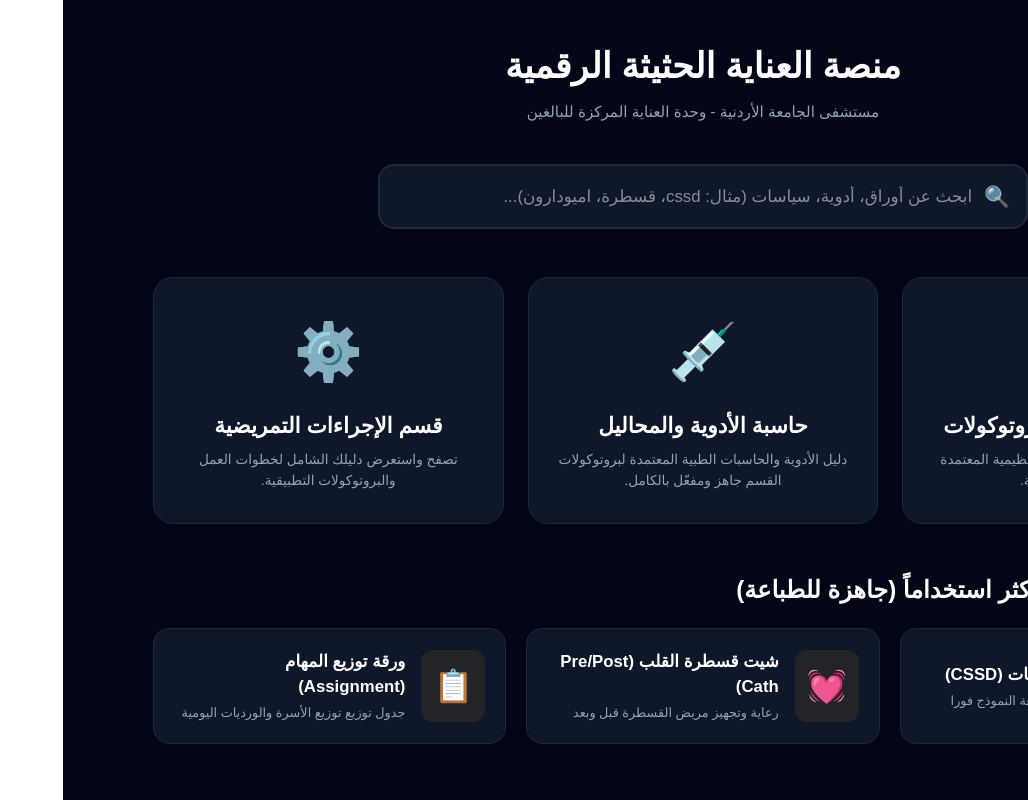
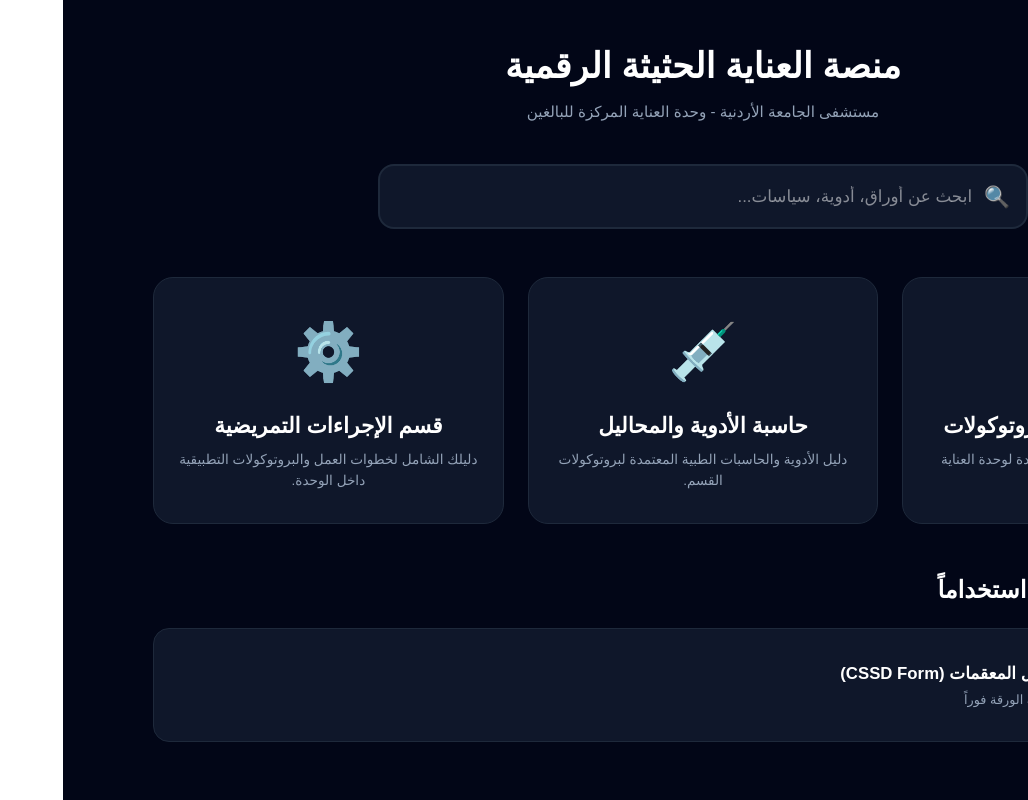
Before and after one commit to samcashbmwusa/icu-adult-infusion-calculator, a Next.js app: page /dashboard in a window 1280 px wide. Shown: the whole page, without its empty margins (252-1280 px from the left). Built offline with nearby package versions, Linux system fonts and the light colour scheme.

Commit message:
Add most used print forms file section to home layout dashboard

```diff
--- a/app/dashboard/page.tsx
+++ b/app/dashboard/page.tsx
@@ -17,9 +17,9 @@
   const [searchTerm, setSearchTerm] = useState<string>('');
   const [selectedPdf, setSelectedPdf] = useState<string | null>(null);
 
-  // 🔍 قاعدة البيانات المركزية الشاملة والمطورة (تشمل الأوراق والنماذج الجاهزة للطباعة)
+  // 🔍 قاعدة البيانات المركزية (يمكنك إضافة أي أوراق جديدة هنا مستقبلاً)
   const allItems: SearchItem[] = [
-    // 📄 السياسات
+    // 📄 قسم السياسات
     {
       id: 1,
       title: "Allow Natural Death (AND)",
@@ -35,7 +35,7 @@
       keywords: ["dama", "الخروج رغم النصيحة", "خروج", "توقيع خروج"]
     },
 
-    // ⚙️ الإجراءات العمليّة
+    // ⚙️ قسم الإجراءات العمليّة
     {
       id: 3,
       title: "Anti-Embolism Stocking (الإجراء العملي)",
@@ -92,7 +92,7 @@
       title: "Amiodarone (Cordarone) - حاسبة الجرعات والمحاليل",
       type: 'medication',
       slug: "amiodarone",
-      keywords: ["amiodarone", "cordarone", "أميودارون", "اميودارون", "كوردارون", "تنظيم ضربات", "اضطراب القلب"]
+      keywords: ["amiodarone", "cordarone", "أميودارون", "اميودارون", "كوردارون", "تنظيم ضربات", "اضطراب القلت"]
     },
     {
       id: 11,
@@ -102,27 +102,13 @@
       keywords: ["aggrastat", "tirofiban", "أغراستات", "اغراستات", "تيروفيبان", "مسيل", "جلطة محتشمة"]
     },
 
-    // 📝 الأوراق والنماذج الأكثر استخداماً
+    // 🖨️ قسم الأوراق الأكثر استخداماً (يمكنك إضافة أي ورقة هنا مستقبلاً لكي تظهر في البحث التلقائي أيضاً)
     {
       id: 12,
       title: "ورقة طلب وتوصيل المعقمات (CSSD Form)",
       type: 'form',
       pdfUrl: "https://drive.google.com/file/d/1FH_c3jgFS8dvuMyiGaFo88-1KVUhPJd-/preview",
-      keywords: ["cssd", "تعقيم", "مغسلة", "ادوات معقمة", "توصيل تعقيم"]
-    },
-    {
-      id: 13,
-      title: "نموذج الرعاية قبل وبعد قسطرة القلب (Pre/Post Cath Sheet)",
-      type: 'form',
-      pdfUrl: "https://drive.google.com/file/d/1vJUFXvmf8dDb9RKUI7uLRmyiAUE5pGfo/preview",
-      keywords: ["cath", "pre cath", "post cath", "قسطرة", "القلب", "قسطره", "شيت قسطرة"]
-    },
-    {
-      id: 14,
-      title: "ورقة توزيع المهام والأسرة (Assignment Sheet)",
-      type: 'form',
-      pdfUrl: "https://drive.google.com/file/d/1wO-PvVfnUIYn9bzq3dPielokQ0mmPCy2/preview",
-      keywords: ["assignment", "مهام", "توزيع", "اسرة", "شفت", "الدوام اليومي"]
+      keywords: ["cssd", "تعقيم", "نموذج تعقيم", "اوراق"]
     }
   ];
 
@@ -157,6 +143,9 @@
 
   const filteredResults = getFilteredResults();
 
+  // تصفية العناصر المخصصة لملف الأوراق الأكثر استخداماً فقط لعرضها في الأسفل
+  const formItems = allItems.filter(item => item.type === 'form');
+
   return (
     <div style={{ backgroundColor: '#020617', minHeight: '100vh', padding: '40px 16px', fontFamily: 'sans-serif', color: '#f8fafc' }} dir="rtl">
 
@@ -176,7 +165,7 @@
           <span style={{ fontSize: '1.3rem', marginLeft: '12px' }}>🔍</span>
           <input
             type="text"
-            placeholder="ابحث عن أوراق، أدوية، سياسات (مثال: cssd، قسطرة، اميودارون)..."
+            placeholder="ابحث عن أوراق، أدوية، سياسات..."
             value={searchTerm}
             onChange={(e) => setSearchTerm(e.target.value)}
             style={{ width: '100%', padding: '14px 0', backgroundColor: 'transparent', border: 'none', color: '#ffffff', fontSize: '1.05rem', outline: 'none' }}
@@ -215,18 +204,18 @@
                     color: item.type === 'policy' ? '#10b981' : item.type === 'procedure' ? '#3b82f6' : item.type === 'medication' ? '#ec4899' : '#eab308',
                     border: `1px solid ${item.type === 'policy' ? '#10b98130' : item.type === 'procedure' ? '#3b82f630' : item.type === 'medication' ? '#ec489930' : '#eab30830'}`
                   }}>
-                    {item.type === 'policy' ? '📄 سياسة' : item.type === 'procedure' ? '⚙️ إجراء' : item.type === 'medication' ? '💉 دواء' : '🖨️ نموذج للطباعة'}
+                    {item.type === 'policy' ? '📄 سياسة' : item.type === 'procedure' ? '⚙️ إجراء' : item.type === 'medication' ? '💉 دواء' : '🖨️ نموذج'}
                   </span>
                 </div>
               ))
             ) : (
-              <div style={{ padding: '16px', textAlign: 'center', color: '#94a3b8', fontSize: '0.9rem' }}>❌ لم نجد نتائج متطابقة للبحث.</div>
+              <div style={{ padding: '16px', textAlign: 'center', color: '#94a3b8', fontSize: '0.9rem' }}>❌ لم نجد نتائج متطابقة.</div>
             )}
           </div>
         )}
       </div>
 
-      {/* 📁 الأقسام الرئيسية (3 كروت متناسقة) */}
+      {/* 📁 الأقسام الثلاثة الرئيسية الافتراضية */}
       <div style={{ display: 'grid', gridTemplateColumns: 'repeat(auto-fit, minmax(280px, 1fr))', gap: '24px', maxWidth: '1100px', margin: '0 auto 48px auto' }}>
         <div
           onClick={() => router.push('/policies')}
@@ -236,7 +225,7 @@
         >
           <div style={{ fontSize: '3.5rem', marginBottom: '16px' }}>📁</div>
           <h2 style={{ fontSize: '1.35rem', fontWeight: 'bold', color: '#ffffff', margin: '0 0 8px 0' }}>قسم السياسات والبروتوكولات</h2>
-          <p style={{ fontSize: '0.85rem', color: '#94a3b8', margin: '0', lineHeight: '1.5' }}>تصفح واستعرض الـ 40 سياسة التنظيمية المعتمدة لوحدة العناية الحثيثة.</p>
+          <p style={{ fontSize: '0.85rem', color: '#94a3b8', margin: '0', lineHeight: '1.5' }}>تصفح السياسات التنظيمية المعتمدة لوحدة العناية الحثيثة.</p>
         </div>
 
         <div
@@ -247,7 +236,7 @@
         >
           <div style={{ fontSize: '3.5rem', marginBottom: '16px' }}>💉</div>
           <h2 style={{ fontSize: '1.35rem', fontWeight: 'bold', color: '#ffffff', margin: '0 0 8px 0' }}>حاسبة الأدوية والمحاليل</h2>
-          <p style={{ fontSize: '0.85rem', color: '#94a3b8', margin: '0', lineHeight: '1.5' }}>دليل الأدوية والحاسبات الطبية المعتمدة لبروتوكولات القسم جاهز ومفعّل بالكامل.</p>
+          <p style={{ fontSize: '0.85rem', color: '#94a3b8', margin: '0', lineHeight: '1.5' }}>دليل الأدوية والحاسبات الطبية المعتمدة لبروتوكولات القسم.</p>
         </div>
 
         <div
@@ -258,68 +247,44 @@
         >
           <div style={{ fontSize: '3.5rem', marginBottom: '16px' }}>⚙️</div>
           <h2 style={{ fontSize: '1.35rem', fontWeight: 'bold', color: '#ffffff', margin: '0 0 8px 0' }}>قسم الإجراءات التمريضية</h2>
-          <p style={{ fontSize: '0.85rem', color: '#94a3b8', margin: '0', lineHeight: '1.5' }}>تصفح واستعرض دليلك الشامل لخطوات العمل والبروتوكولات التطبيقية.</p>
+          <p style={{ fontSize: '0.85rem', color: '#94a3b8', margin: '0', lineHeight: '1.5' }}>دليلك الشامل لخطوات العمل والبروتوكولات التطبيقية داخل الوحدة.</p>
         </div>
       </div>
 
-      {/* 🖨️ القسم المكتمل: الأوراق والنماذج الأكثر استخداماً جاهزة للطباعة */}
+      {/* 🖨️ ملف الأوراق الأكثر استخداماً */}
       <div style={{ maxWidth: '1100px', margin: '0 auto' }}>
         <h2 style={{ fontSize: '1.5rem', fontWeight: 'bold', color: '#ffffff', marginBottom: '20px', display: 'flex', alignItems: 'center', gap: '10px' }}>
-          <span>🖨️</span> النماذج والأوراق الأكثر استخداماً (جاهزة للطباعة)
+          <span>🖨️</span> ملف الأوراق الأكثر استخداماً
         </h2>
 
         <div style={{ display: 'grid', gridTemplateColumns: 'repeat(auto-fit, minmax(300px, 1fr))', gap: '20px' }}>
-
-          {/* كرت ورقة CSSD */}
+          {formItems.length > 0 ? (
+            formItems.map((item) => (
               <div
-            onClick={() => setSelectedPdf("https://drive.google.com/file/d/1FH_c3jgFS8dvuMyiGaFo88-1KVUhPJd-/preview")}
+                key={item.id}
+                onClick={() => item.pdfUrl && setSelectedPdf(item.pdfUrl)}
                 style={{ backgroundColor: '#0f172a', border: '1px solid #1e293b', borderRadius: '16px', padding: '20px', display: 'flex', alignItems: 'center', gap: '16px', cursor: 'pointer', transition: 'all 0.2s' }}
                 onMouseEnter={(e) => e.currentTarget.style.borderColor = '#eab308'}
                 onMouseLeave={(e) => e.currentTarget.style.borderColor = '#1e293b'}
               >
                 <div style={{ fontSize: '2rem', backgroundColor: '#eab30815', padding: '12px', borderRadius: '12px', color: '#eab308' }}>📄</div>
                 <div>
-              <h3 style={{ fontSize: '1.05rem', fontWeight: 'bold', color: '#ffffff', margin: '0 0 4px 0' }}>ورقة طلب المعقمات (CSSD)</h3>
-              <p style={{ fontSize: '0.8rem', color: '#94a3b8', margin: 0 }}>اضغط لاستعراض وطباعة النموذج فورا</p>
+                  <h3 style={{ fontSize: '1.05rem', fontWeight: 'bold', color: '#ffffff', margin: '0 0 4px 0' }}>{item.title}</h3>
+                  <p style={{ fontSize: '0.8rem', color: '#94a3b8', margin: 0 }}>اضغط لمشاهدة وطباعة الورقة فوراً</p>
+                </div>
+              </div>
+            ))
+          ) : (
+            <p style={{ color: '#64748b', fontSize: '0.9rem', gridColumn: '1/-1' }}>لا توجد أوراق مضافة حالياً. يمكنك إضافة عناصر جديدة في الكود داخل المصفوفة.</p>
+          )}
         </div>
       </div>
 
-          {/* كرت ورقة pre/post cath */}
-          <div
-            onClick={() => setSelectedPdf("https://drive.google.com/file/d/1vJUFXvmf8dDb9RKUI7uLRmyiAUE5pGfo/preview")}
-            style={{ backgroundColor: '#0f172a', border: '1px solid #1e293b', borderRadius: '16px', padding: '20px', display: 'flex', alignItems: 'center', gap: '16px', cursor: 'pointer', transition: 'all 0.2s' }}
-            onMouseEnter={(e) => e.currentTarget.style.borderColor = '#eab308'}
-            onMouseLeave={(e) => e.currentTarget.style.borderColor = '#1e293b'}
-          >
-            <div style={{ fontSize: '2rem', backgroundColor: '#eab30815', padding: '12px', borderRadius: '12px', color: '#eab308' }}>💓</div>
-            <div>
-              <h3 style={{ fontSize: '1.05rem', fontWeight: 'bold', color: '#ffffff', margin: '0 0 4px 0' }}>شيت قسطرة القلب (Pre/Post Cath)</h3>
-              <p style={{ fontSize: '0.8rem', color: '#94a3b8', margin: 0 }}>رعاية وتجهيز مريض القسطرة قبل وبعد</p>
-            </div>
-          </div>
-
-          {/* كرت ورقة Assignment */}
-          <div
-            onClick={() => setSelectedPdf("https://drive.google.com/file/d/1wO-PvVfnUIYn9bzq3dPielokQ0mmPCy2/preview")}
-            style={{ backgroundColor: '#0f172a', border: '1px solid #1e293b', borderRadius: '16px', padding: '20px', display: 'flex', alignItems: 'center', gap: '16px', cursor: 'pointer', transition: 'all 0.2s' }}
-            onMouseEnter={(e) => e.currentTarget.style.borderColor = '#eab308'}
-            onMouseLeave={(e) => e.currentTarget.style.borderColor = '#1e293b'}
-          >
-            <div style={{ fontSize: '2rem', backgroundColor: '#eab30815', padding: '12px', borderRadius: '12px', color: '#eab308' }}>📋</div>
-            <div>
-              <h3 style={{ fontSize: '1.05rem', fontWeight: 'bold', color: '#ffffff', margin: '0 0 4px 0' }}>ورقة توزيع المهام (Assignment)</h3>
-              <p style={{ fontSize: '0.8rem', color: '#94a3b8', margin: 0 }}>جدول توزيع توزيع الأسرة والورديات اليومية</p>
-            </div>
-          </div>
-
-        </div>
-      </div>
-
-      {/* 🖥️ شاشة العرض المدمجة المنبثقة لاستعراض النماذج والـ PDF */}
+      {/* 🖥️ شاشة العرض المدمجة المنبثقة لاستعراض الـ PDF */}
       {selectedPdf && (
         <div style={{ position: 'fixed', top: 0, left: 0, width: '100vw', height: '100vh', backgroundColor: 'rgba(2, 6, 23, 0.98)', display: 'flex', flexDirection: 'column', alignItems: 'center', justifyContent: 'center', zIndex: 9999, padding: '24px', boxSizing: 'border-box' }}>
           <div style={{ maxWidth: '1200px', width: '100%', display: 'flex', justifyContent: 'space-between', alignItems: 'center', marginBottom: '16px', backgroundColor: '#0f172a', padding: '12px 24px', borderRadius: '16px', border: '1px solid #1e293b', boxSizing: 'border-box' }}>
-            <span style={{ fontSize: '1rem', fontWeight: 'bold', color: '#ffffff' }}>📄 استعراض النموذج - جاهز للطباعة الفورية المباشرة</span>
+            <span style={{ fontSize: '1rem', fontWeight: 'bold', color: '#ffffff' }}>📄 استعراض المستند - جاهز للطباعة الفورية</span>
             <button onClick={() => setSelectedPdf(null)} style={{ backgroundColor: '#ef4444', border: 'none', color: '#fff', padding: '8px 20px', borderRadius: '12px', cursor: 'pointer', fontWeight: 'bold' }}>إغلاق العرض ✕</button>
           </div>
           <div style={{ maxWidth: '1200px', width: '100%', height: '80vh', backgroundColor: '#1e293b', borderRadius: '16px', overflow: 'hidden', border: '1px solid #334155' }}>
```
Lines whose indentation alone changed are shown as unchanged.
